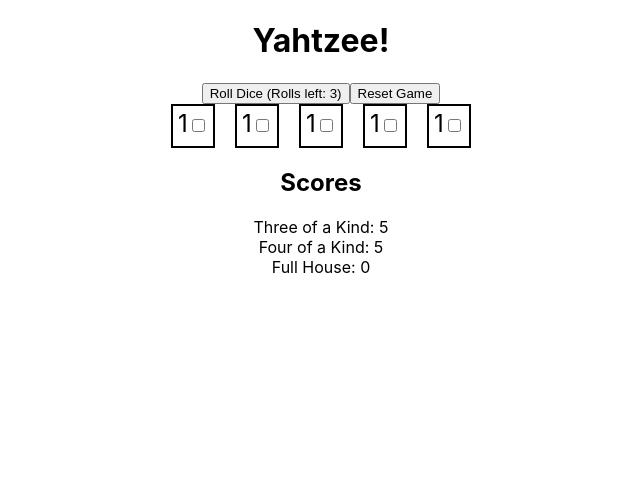
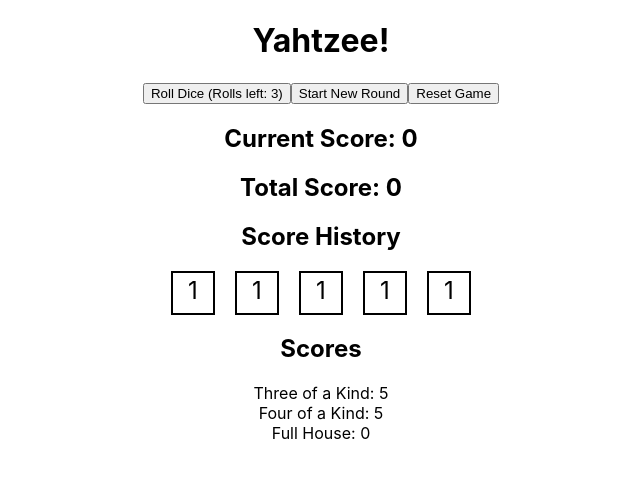
Before and after one commit to HOOLAHAN/yahtzee, a React (Create React App) app: page / in a window 1280 px wide. Shown: the top 478 px of the page, without its empty margins (319-959 px from the left). Built offline with nearby package versions, Linux system fonts and the light colour scheme.

Commit message:
implemented scoring total and history

```diff
--- a/src/App.tsx
+++ b/src/App.tsx
@@ -5,13 +5,14 @@ interface DieProps {
   value: number;
   canHold: boolean;
   onToggleHold: () => void;
+  hasRolled: boolean;
 }
 
-const Die: React.FC<DieProps> = ({ value, canHold, onToggleHold }) => {
+const Die: React.FC<DieProps> = ({ value, canHold, onToggleHold, hasRolled }) => {
   return (
     <span className="die">
       {value}
-      {canHold && <input type="checkbox" onChange={onToggleHold} />}
+      {canHold && hasRolled && <input type="checkbox" onChange={onToggleHold} />}
     </span>
   );
 };
@@ -28,16 +29,32 @@ const rollDie = (): DieFace => {
 
 const App: React.FC<AppProps> = ({ initialDice = [1, 1, 1, 1, 1] }) => {
   const [dice, setDice] = useState(initialDice);
+  const [heldDice, setHeldDice] = useState(new Set<number>());
+  const [currentScore, setCurrentScore] = useState(0);
+  const [scoreHistory, setScoreHistory] = useState<number[]>([]);
   const [rollsLeft, setRollsLeft] = useState(3);
-  const [heldDice, setHeldDice] = useState(new Set<number>());
+  const [totalScore, setTotalScore] = useState(0);
+  const [hasRolled, setHasRolled] = useState(false);
 
   const rollDice = () => {
     if (rollsLeft > 0) {
+      setHasRolled(true);
       const newDice = dice.map((d, i) => (heldDice.has(i) ? d : rollDie()));
       setDice(newDice);
-      setRollsLeft(rollsLeft - 1);
+      const newRollsLeft = rollsLeft - 1;
+      setRollsLeft(newRollsLeft);
+
+      // Update current score here
+      const newCurrentScore = calculateScore('ThreeOfAKind') + calculateScore('FourOfAKind') + calculateFullHouse();
+      setCurrentScore(newCurrentScore);
+
+      // If no more rolls are left, consider the round to be over and update score history.
+      if (newRollsLeft === 0) {
+        setScoreHistory([...scoreHistory, newCurrentScore]);
+      }
     }
   };
+
 
   const toggleHoldDie = (index: number) => {
     const newHeldDice = new Set(heldDice);
@@ -99,23 +116,50 @@ const App: React.FC<AppProps> = ({ initialDice = [1, 1, 1, 1, 1] }) => {
       setDice(initialDice);
       setRollsLeft(3);
       setHeldDice(new Set());
+      setCurrentScore(0);
+      setScoreHistory([]);
+      setHasRolled(false);
+      setTotalScore(0);
+    };
+
+    const startNewRound = () => {
+      // Reset state for the new round
+      setDice(initialDice);
+      setRollsLeft(3);
+      setHeldDice(new Set());
+      setCurrentScore(0);
+      setHasRolled(false);
+      // Add the score from the last round to the total score
+      setTotalScore(totalScore + currentScore);
     };
 
   return (
       <div className="App">
       <h1>Yahtzee!</h1>
       <button onClick={rollDice} disabled={rollsLeft <= 0}>
-        Roll Dice (Rolls left: {rollsLeft})
+      Roll Dice (Rolls left: {rollsLeft})
+    </button>
+    <button onClick={startNewRound}>
+        Start New Round
       </button>
-      <button onClick={resetGame}>
-        Reset Game
-      </button>
+    <button onClick={resetGame}>
+      Reset Game
+    </button>
+    <h2>Current Score: {currentScore}</h2>
+    <h2>Total Score: {totalScore}</h2>
+      <h2>Score History</h2>
+      <ul>
+        {scoreHistory.map((score, index) => (
+          <li key={index}>{score}</li>
+        ))}
+      </ul>
       <div>
         {dice.map((die, index) => (
           <Die
             key={index}
             value={die}
             canHold={rollsLeft > 0}
+            hasRolled={hasRolled}
             onToggleHold={() => toggleHoldDie(index)}
           />
         ))}
```
Also changed, not shown: 1 other file (tests, documents, lock files or other folders).
